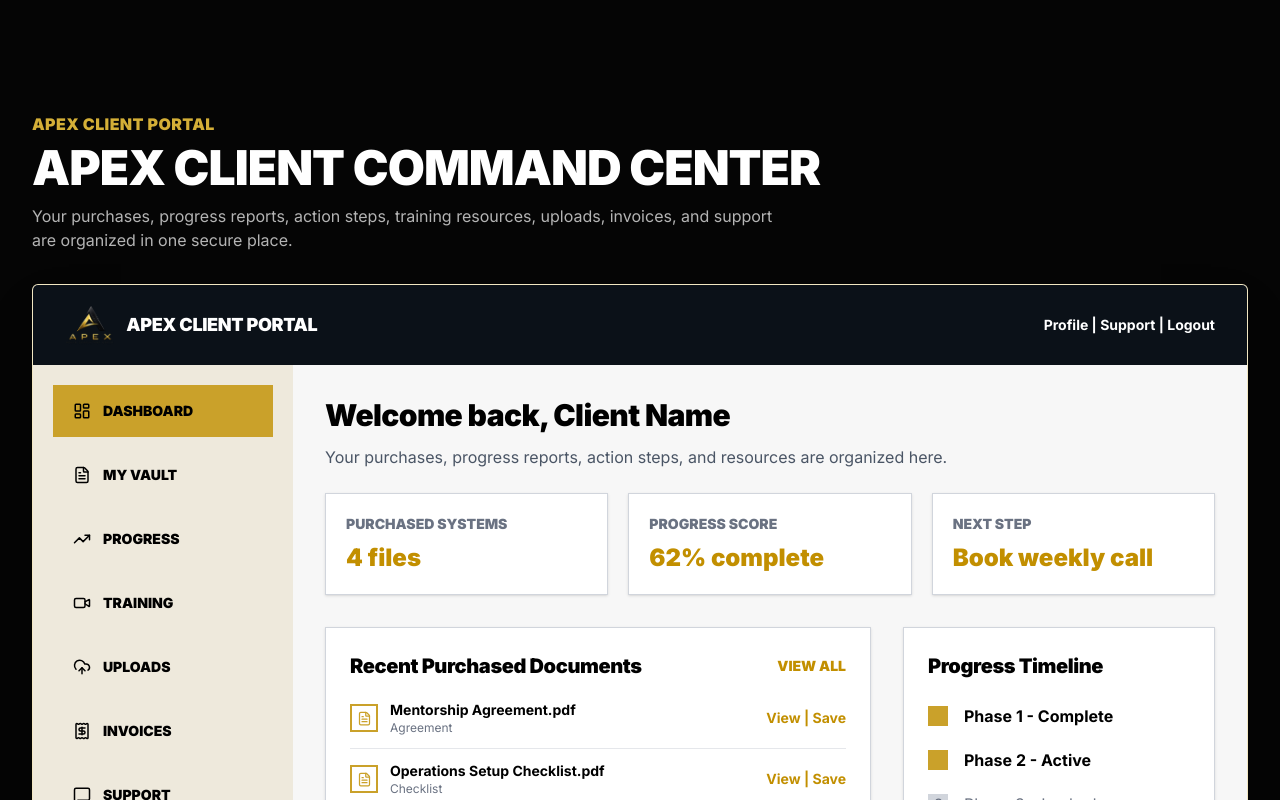
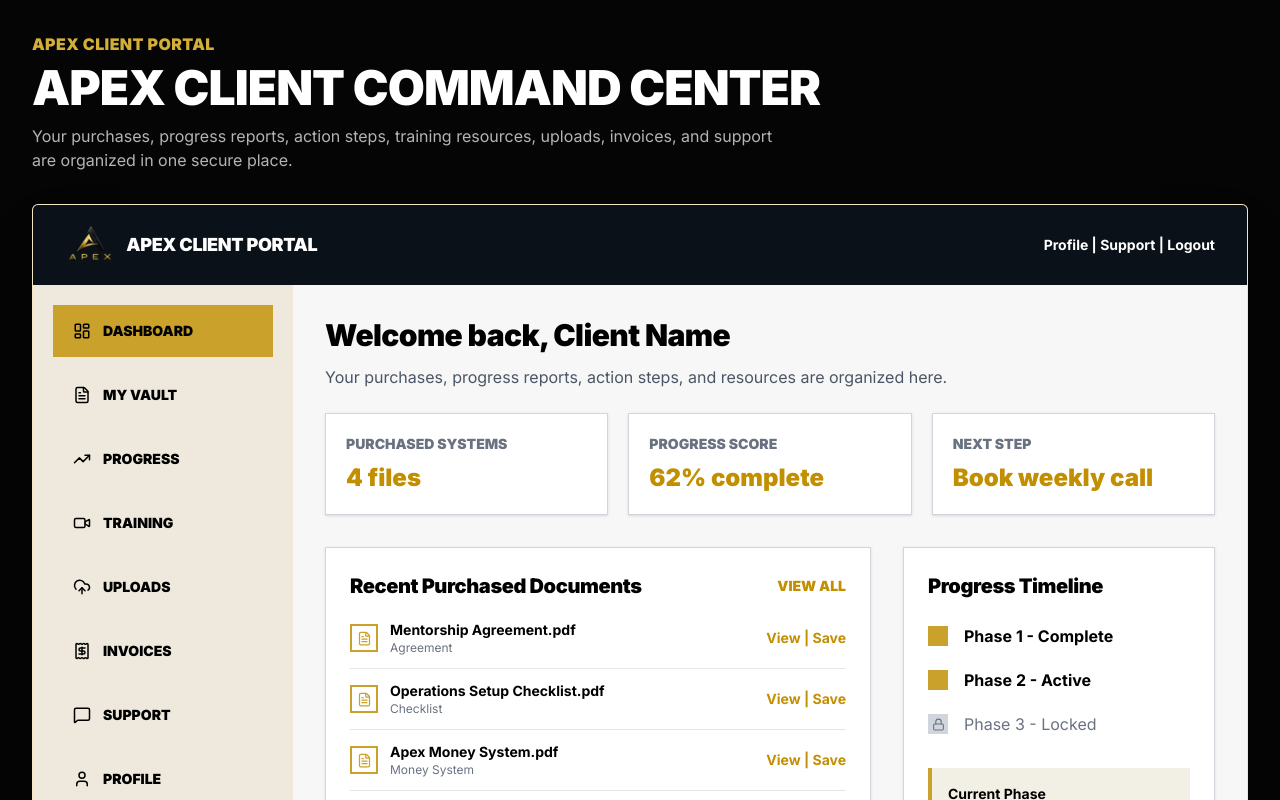
Before and after one commit to gowridevi21/apex-route-consultant, a React (Vite) app: page /dashboard in a window 1280 px wide. Shown: the top 800 px of the page. Built offline with nearby package versions, Linux system fonts and the light colour scheme.

Commit message:
first commit

```diff
--- a/src/pages/Dashboard.jsx
+++ b/src/pages/Dashboard.jsx
@@ -43,7 +43,7 @@ export default function Dashboard() {
   ];
 
   return (
-    <main className="min-h-screen bg-[#050505] px-4 pb-16 pt-28 text-black md:px-8">
+    <main className="min-h-screen bg-[#050505] px-4 pb-16 pt-8 text-black md:px-8">
       <section className="mx-auto max-w-7xl">
         {/* PAGE INTRO */}
         <div className="mb-8">
```
